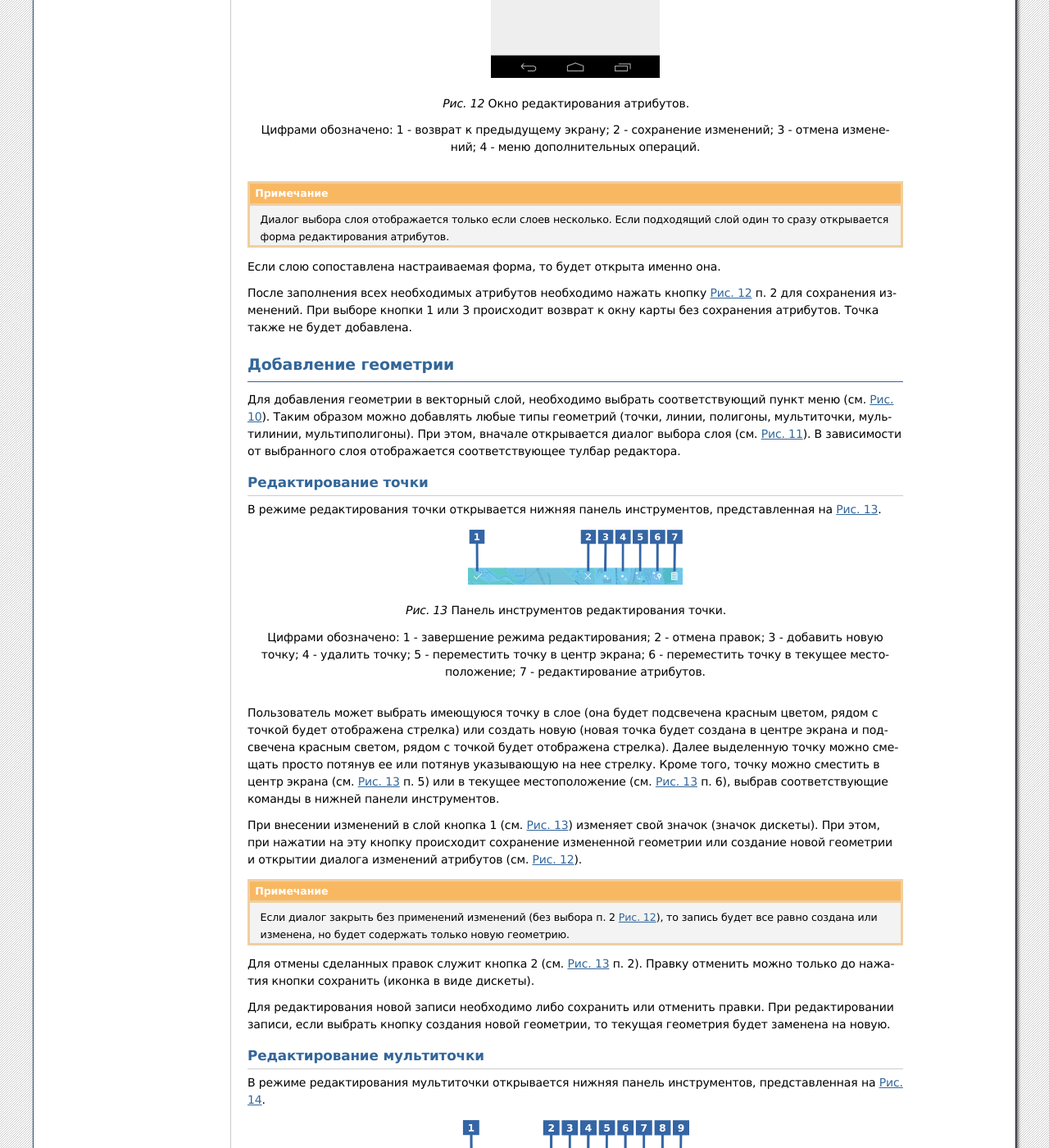
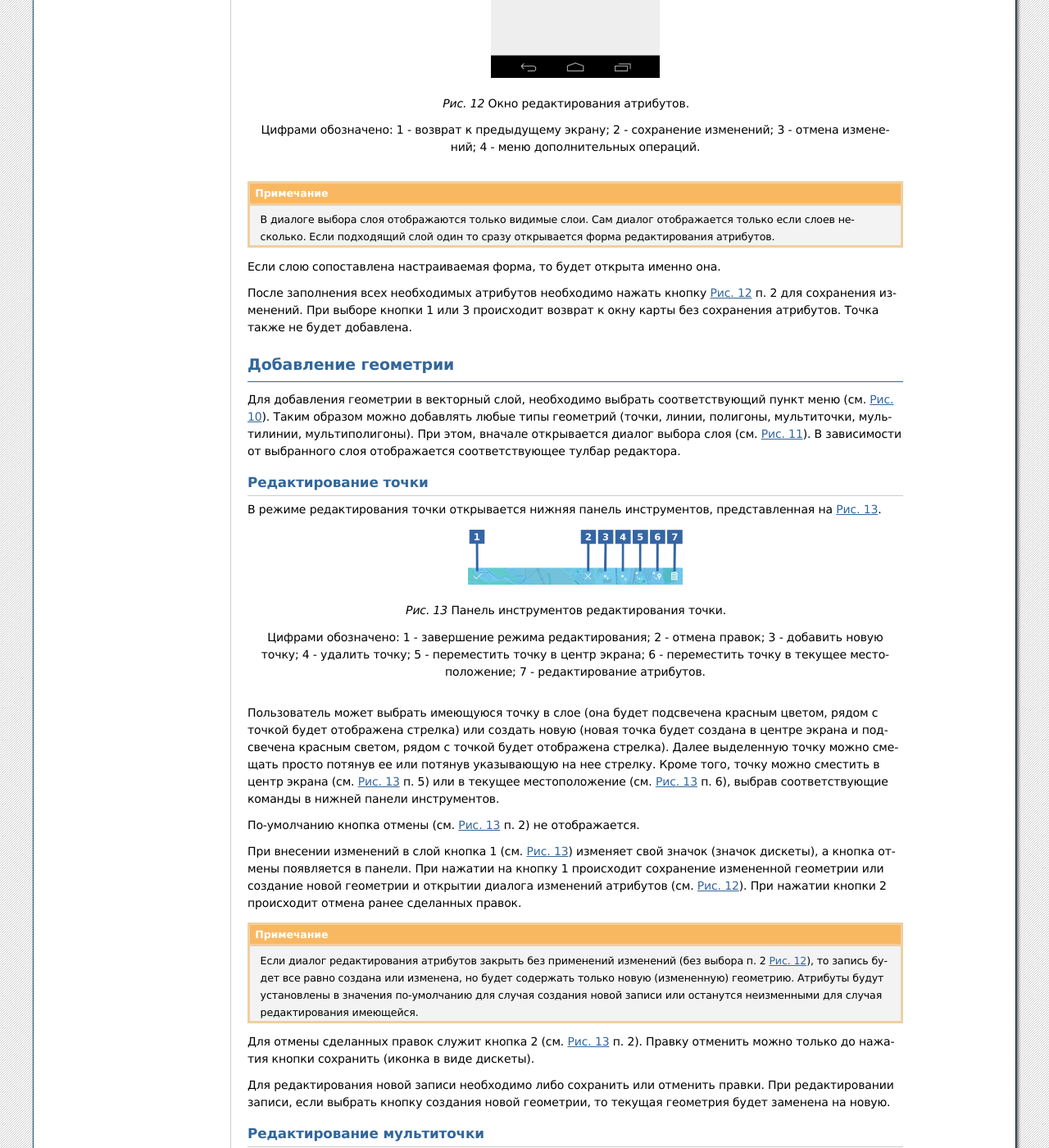
Before and after one commit to nextgis/docs_ngmobile, a Sphinx documentation site: the page built from source/editing.rst, in a window 1280 px wide and 1400 px high, scrolled down 1772 px. Shown: the whole window at 82% size. Built offline with Sphinx 7.4.7, drawn with Linux system fonts in a browser that asks for light colours; formulas are drawn with MathJax 3; some of the changed text lies outside the part shown.

Commit message:
Fix edititng and load spatial data sections

```diff
--- a/source/conf.py
+++ b/source/conf.py
@@ -65,7 +65,7 @@ author = u'Дмитрий Барышников'
 # The short X.Y version.
 version = '2.1'
 # The full version, including alpha/beta/rc tags.
-release = '2.1.1'
+release = '2.1.2'
 
 # The language for content autogenerated by Sphinx. Refer to documentation
 # for a list of supported languages.
--- a/source/editing.rst
+++ b/source/editing.rst
@@ -44,6 +44,7 @@
 
    Диалог выбора слоя.
 
+
 После выбора слоя открывается форма редактирования атрибутов (см. :numref:`attributes_edit_pic`).
 
 .. figure:: _static/ngmobile_edit_attributes.png
@@ -56,7 +57,7 @@
    Цифрами обозначено: 1 - возврат к предыдущему экрану; 2 - сохранение изменений; 3 - отмена изменений; 4 - меню дополнительных операций.
 
 .. note::
-   Диалог выбора слоя отображается только если слоев несколько. Если подходящий слой один то сразу открывается форма редактирования атрибутов.
+   В диалоге выбора слоя отображаются только видимые слои. Сам диалог отображается только если слоев несколько. Если подходящий слой один то сразу открывается форма редактирования атрибутов.
 
 Если слою сопоставлена настраиваемая форма, то будет открыта именно она.
 
@@ -84,11 +85,13 @@
 
 Пользователь может выбрать имеющуюся точку в слое (она будет подсвечена красным цветом, рядом с точкой будет отображена стрелка) или создать новую (новая точка будет создана в центре экрана и подсвечена красным светом, рядом с точкой будет отображена стрелка). Далее выделенную точку можно смещать просто потянув ее или потянув указывающую на нее стрелку. Кроме того, точку можно сместить в центр экрана (см. :numref:`edit_point_pic` п. 5) или в текущее местоположение (см. :numref:`edit_point_pic` п. 6), выбрав соответствующие команды в нижней панели инструментов.
 
-При внесении изменений в слой кнопка 1 (см. :numref:`edit_point_pic`) изменяет свой значок (значок дискеты). При этом, при нажатии на эту кнопку происходит сохранение измененной геометрии или создание новой геометрии и открытии диалога изменений атрибутов (см. :numref:`attributes_edit_pic`).
+По-умолчанию кнопка отмены (см. :numref:`edit_point_pic` п. 2) не отображается.
+
+При внесении изменений в слой кнопка 1 (см. :numref:`edit_point_pic`) изменяет свой значок (значок дискеты), а кнопка отмены появляется в панели. При нажатии на кнопку 1 происходит сохранение измененной геометрии или создание новой геометрии и открытии диалога изменений атрибутов (см. :numref:`attributes_edit_pic`). При нажатии кнопки 2 происходит отмена ранее сделанных правок.
 
 .. note::
 
-   Если диалог закрыть без применений изменений (без выбора п. 2 :numref:`attributes_edit_pic`), то запись будет все равно создана или изменена, но будет содержать только новую геометрию.
+   Если диалог редактирования атрибутов закрыть без применений изменений (без выбора п. 2 :numref:`attributes_edit_pic`), то запись будет все равно создана или изменена, но будет содержать только новую (измененную) геометрию. Атрибуты будут установлены в значения по-умолчанию для случая создания новой записи или останутся неизменными для случая редактирования имеющейся.
 
 Для отмены сделанных правок служит кнопка 2 (см. :numref:`edit_point_pic` п. 2). Правку отменить можно только до нажатия кнопки сохранить (иконка в виде дискеты).
 
--- a/source/load_geodata.rst
+++ b/source/load_geodata.rst
@@ -8,9 +8,9 @@
 GeoJSON
 -------
 
-При загрузке из формата :term:GeoJSON в файле должна быть хотя бы одна запись.
+При загрузке из формата :term:`GeoJSON` в файле должна быть хотя бы одна запись.
 
-:term:Система координат геометрий может быть WGS 84 (EPSG:4326) или Web Mercator (EPSG:3857), если на вход будет подан файл в другой системе координат, то будет выведено сообщение, о том, что такая система координат не поддерживается.
+:term:`Система координат` геометрий может быть WGS 84 (EPSG:4326) или Web Mercator (EPSG:3857), если на вход будет подан файл в другой системе координат, то будет выведено сообщение, о том, что такая система координат не поддерживается.
 
 Геометрия в файле должна быть одного типа. Если во входном файле содержаться геометрии разного типа, то будут загружены записи, у которых тип геометрии совпадает с первой записью (геометрия первой записи файла определяет тип геометрии слоя).
 
```
